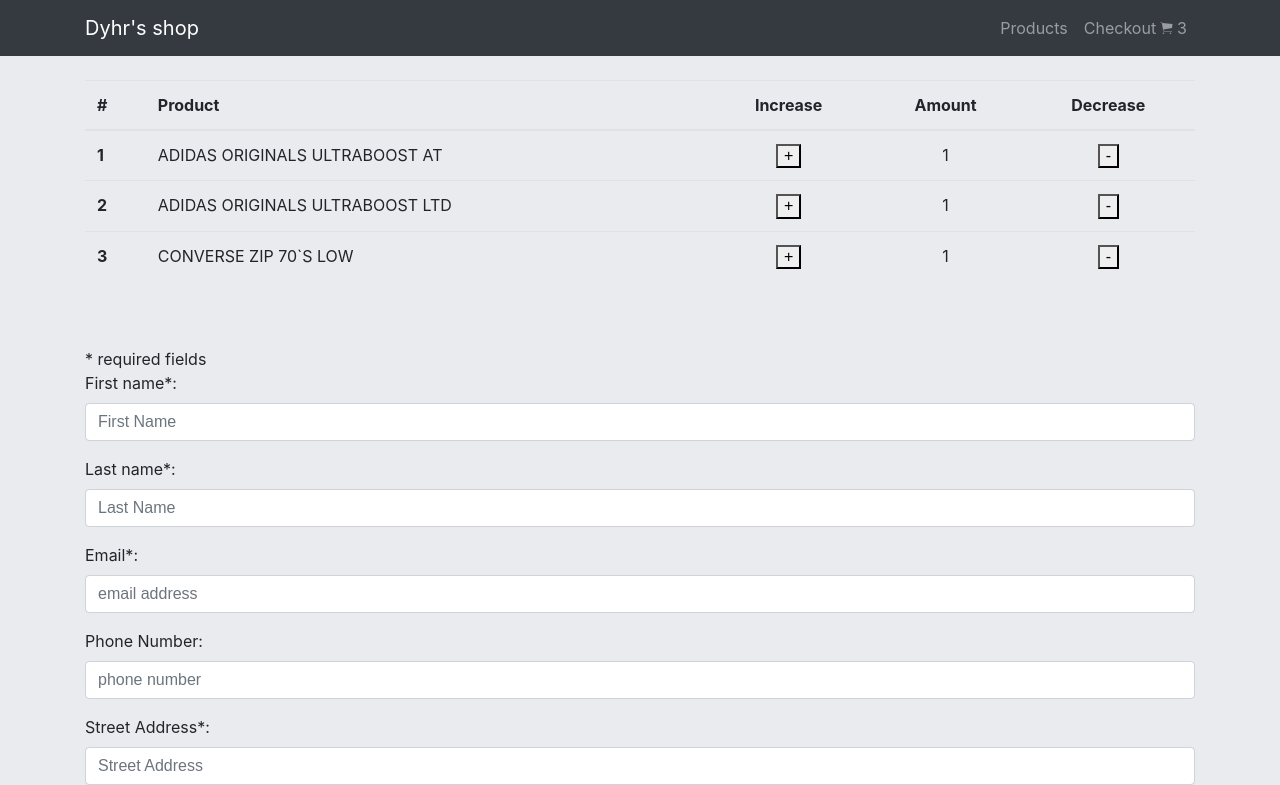
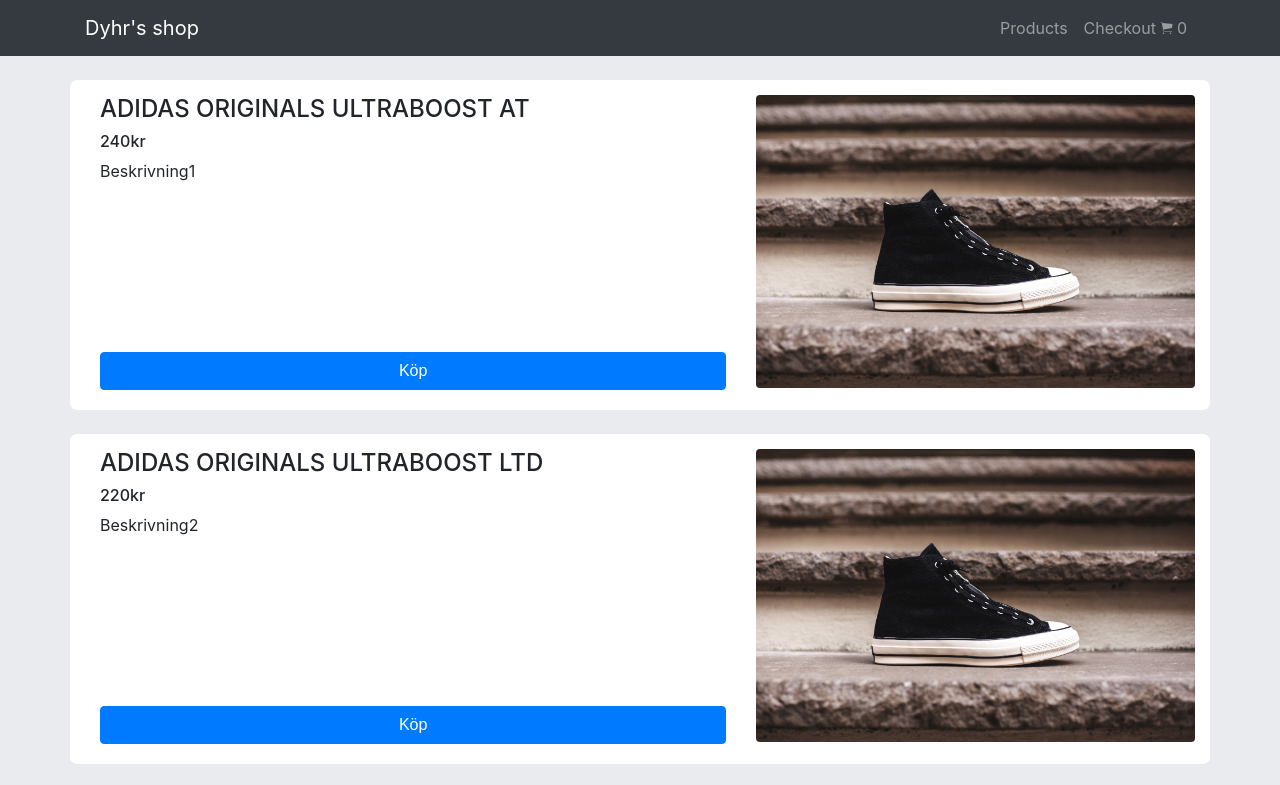
Before and after one commit to SimonDyhr/tenta-js-jquery, a plain HTML site: page index.html in a window 1280 px wide. Shown: the top 785 px of the page. Drawn offline with nearby package versions, Linux system fonts and the light colour scheme.

Commit message:
major updates

```diff
--- a/index.html
+++ b/index.html
@@ -56,7 +56,7 @@
 
 
         <!-- Products -->
-        <div id="products" class="container" style="display:none">
+        <div id="products" class="container" style="display:block">
         </div>
 
 
@@ -65,7 +65,7 @@
 
 
         <!-- Checkout -->
-        <div id="checkout" class="checkout subpage" style="display:block">
+        <div id="checkout" class="checkout subpage" style="display:none">
 
             <br />
 
--- a/js/cart.js
+++ b/js/cart.js
@@ -121,8 +121,8 @@
 
 
 
-
-items.push({id: 1, amount: 1});
+/* DUMMY DATA - Uncomment beneath to get 3 items in cart*/
+/*items.push({id: 1, amount: 1});
 items.push({id: 2, amount: 1});
 items.push({id: 3, amount: 1});
-drawCart();
+drawCart();*/
```
